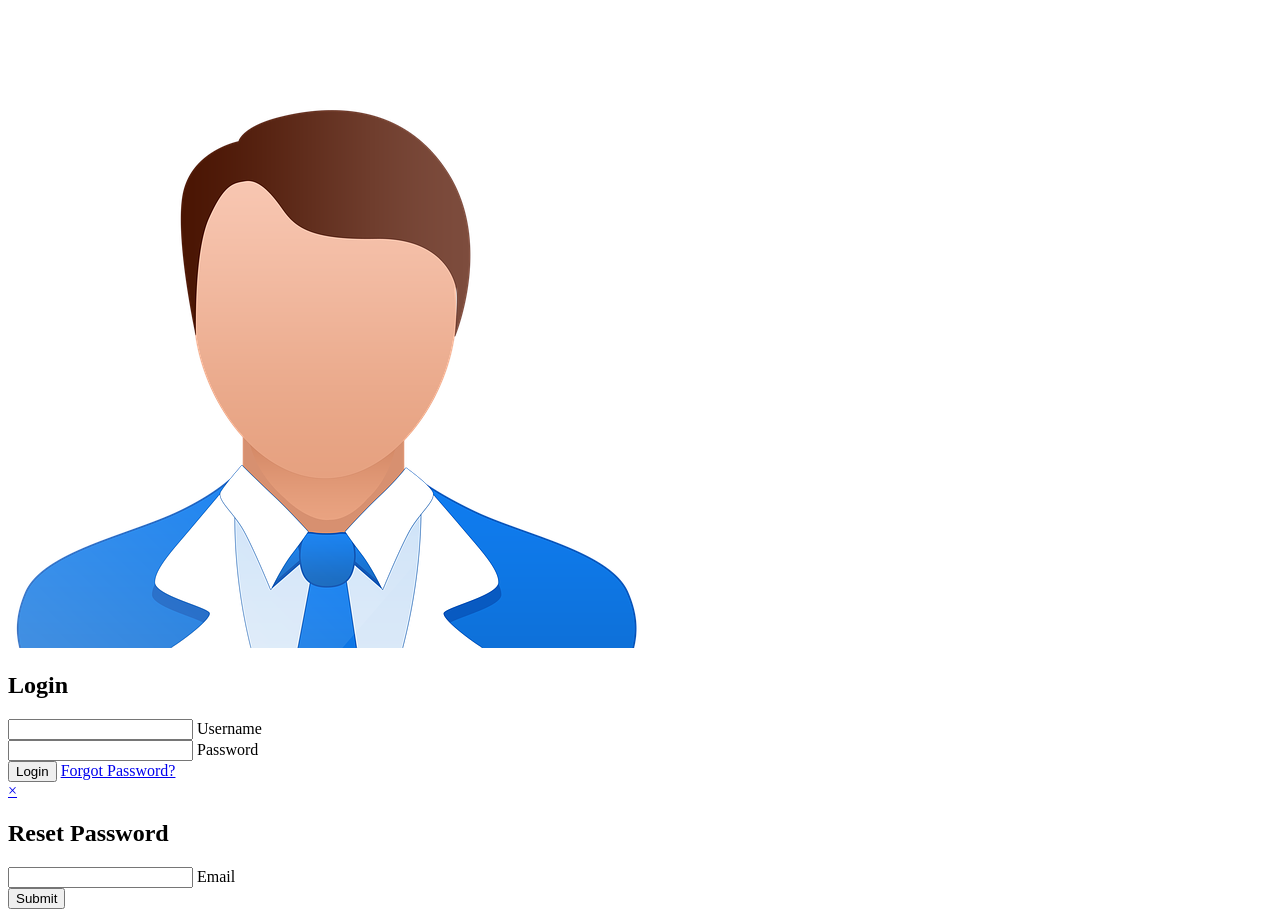
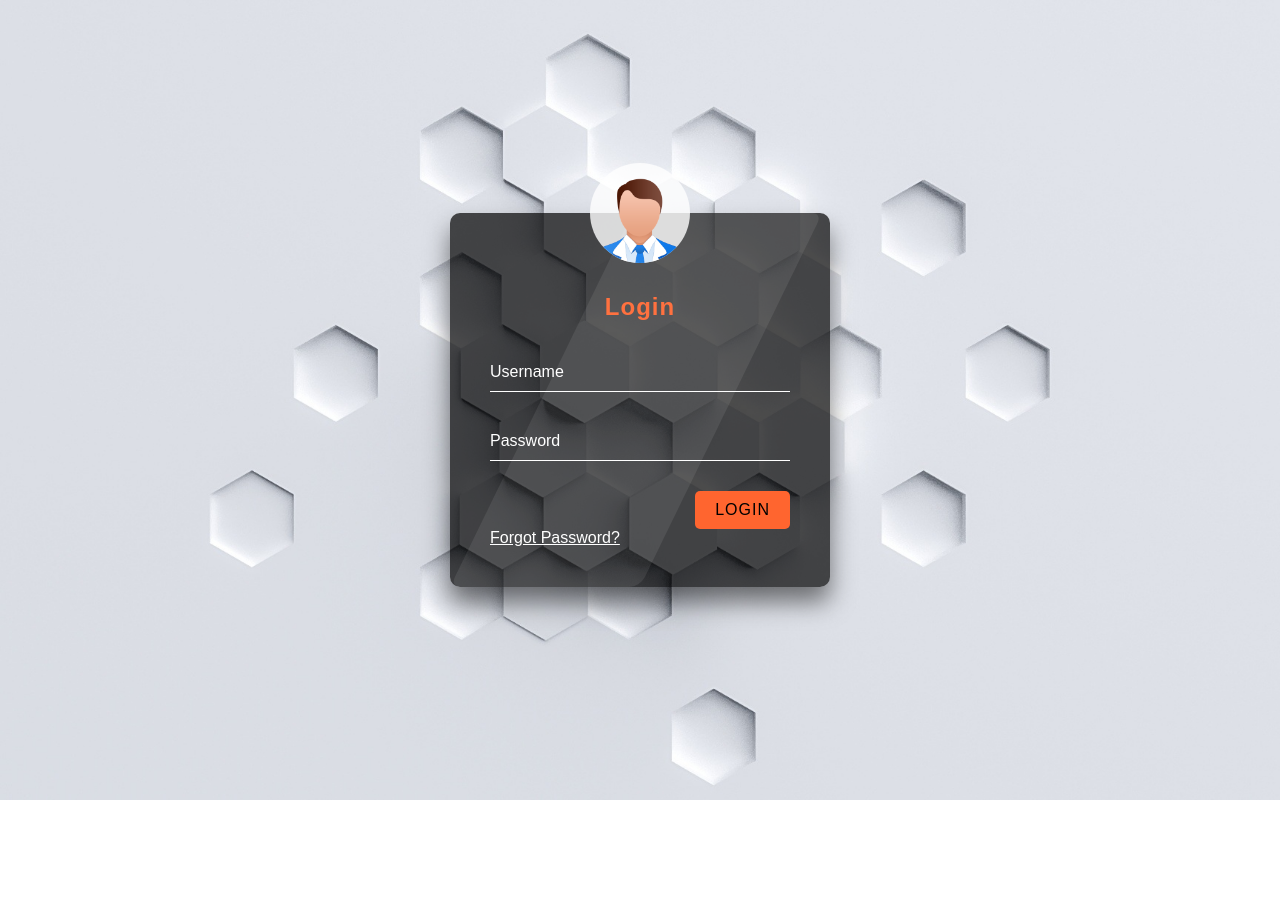
Before and after one commit to NAkin-Oral/Login-page, a plain HTML site: page index.html in a window 1280 px wide. After the commit the page ends 800 px from the top, so only its background shows below. Drawn offline with Linux system fonts and the light colour scheme.

Commit message:
Update and rename 08.04.2022.html to index.html

```diff
--- a/08.04.2022.html
+++ b/index.html
@@ -4,7 +4,7 @@
     <meta charset="UTF-8">
     <meta http-equiv="X-UA-Compatible" content="IE=edge">
     <meta name="viewport" content="width=device-width, initial-scale=1.0">
-    <link rel="stylesheet" href="08.04.2022.css">
+    <link rel="stylesheet" href="style.css">
     <title>Login Page</title>
 </head>
 <body>
```
